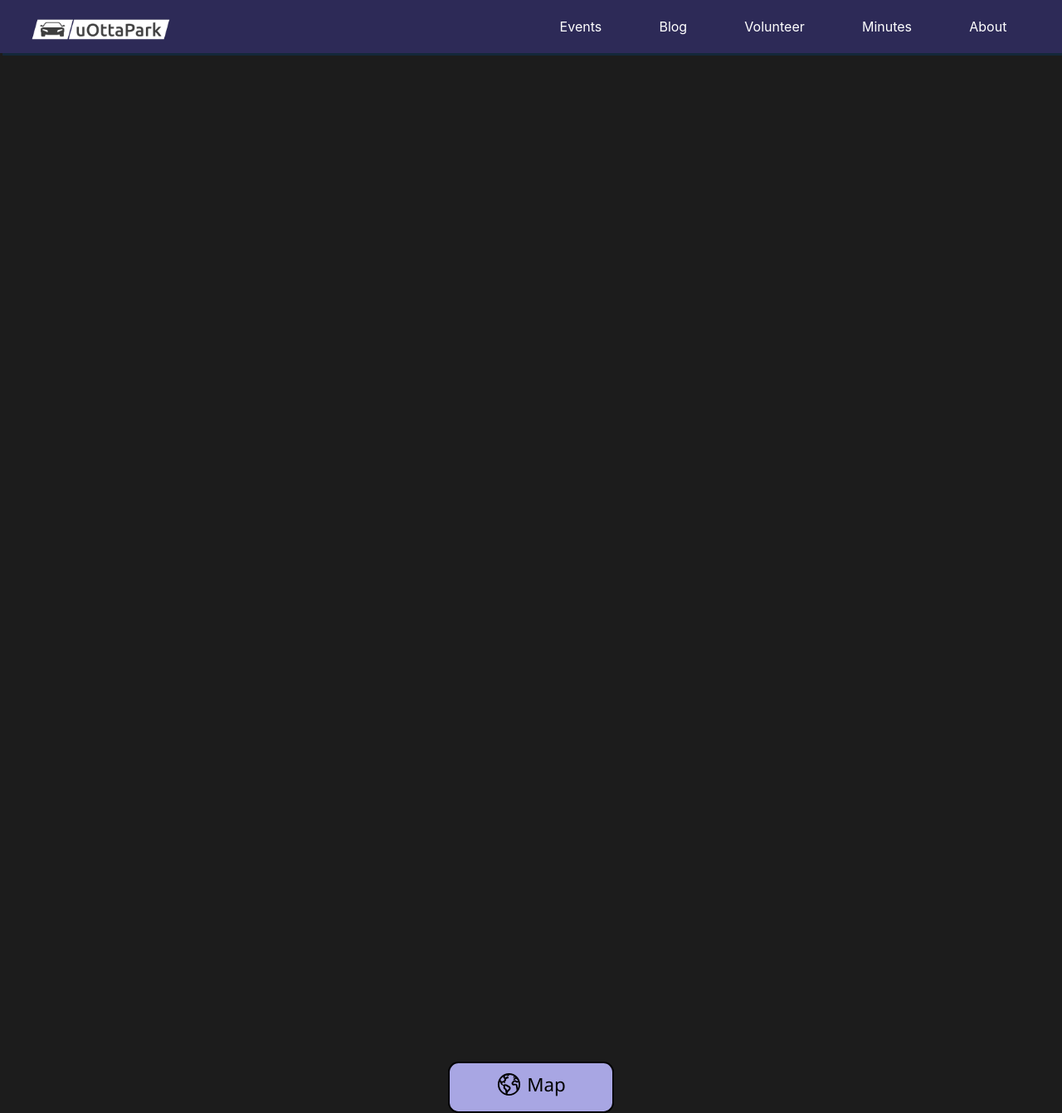
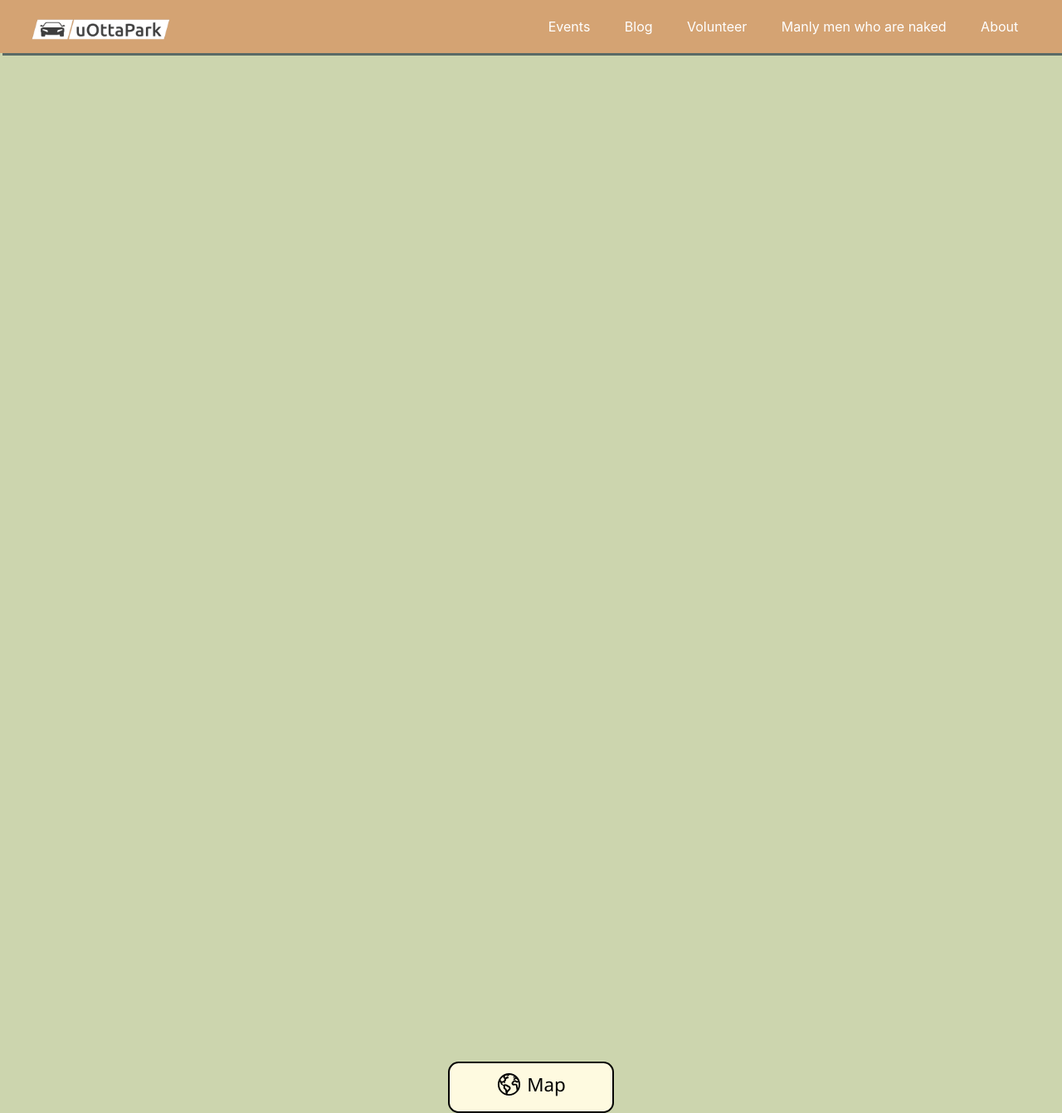
Before and after one commit to EmoruwaTolu/uottaparkmain, a React (Create React App) app: page /home in a window 1280 px wide. Shown: the whole page at 83% size. Built offline with nearby package versions, Linux system fonts and the light colour scheme.

Commit message:
styling change and theme added

```diff
--- a/src/Home/home.css
+++ b/src/Home/home.css
@@ -9,7 +9,7 @@
 
 .visit-map-button {
     border: 2px solid #000000;
-    background-color: rgb(168, 166, 227);
+    background-color: #fefae0;
     color: black;
     text-align: center;
     font-size: 1.4rem;
--- a/src/MapToggle/map-toggle.css
+++ b/src/MapToggle/map-toggle.css
@@ -31,7 +31,7 @@
 }
 .map-filters{
     height: 30vh;
-    background-color: #2d2a58fa;
+    background-color: #d4a373;
     width: 100%;
     z-index: 2;
     bottom: 0%;
@@ -40,27 +40,50 @@
     padding: 5vw;
     box-sizing: border-box;
 }
+
 .filter-container{
     width: 100%;
+    border-radius: 16px;
+    color: rgb(73, 88, 84);
+    font-weight: 600;
 }
+
 .location-filters{
+    margin-top: 1.2rem;
     display: flex;
 }
+
 .pill{
     padding: 1vw;
-    font-weight: 600;
     box-sizing: border-box;
-    color: #1c1c1c;
-    background-color: rgb(180, 179, 230);
+    background-color: #fefae0;
     border-radius: 3em;
     margin-right: 8px;
     box-shadow: 3px 3px black;
 }
+
+.price-filters {
+    margin-top: 1.2rem;
+
+}
+
 .price-controllers{
     width: 100%;
+    color: rgb(73, 88, 84);
     max-width: 100%;
     display: flex;
 }
+
 .price-controllers > input{
     width: 4vw;
 }
+
+.filter-header{
+color: #faedcd;
+    border-radius: 8px;
+    font-weight: 800;
+    text-decoration: underline;
+    padding-left: 8px;
+    width: 30%;
+
+}
--- a/src/Navbar/navbar-styling.css
+++ b/src/Navbar/navbar-styling.css
@@ -1,11 +1,11 @@
 .navbar{
     height: 8vh;
-    background-color: #2d2a58fa;
+    background-color: #d4a373;
     display: flex;
     justify-content: space-between;
     align-items: center;
     padding: 0 2em;
-    box-shadow: 3px 3px #14283a;
+    box-shadow: 3px 3px #14283a9d;
     z-index: 99;
     width: 100vw;
     box-sizing: border-box;
--- a/src/Navbar/navbar.js
+++ b/src/Navbar/navbar.js
@@ -14,7 +14,7 @@ function Navbar() {
         { name: 'Events', url: '/events' },
         { name: 'Blog', url: '/blog' },
         { name: 'Volunteer', url: '/volunteer' },
-        { name: 'Minutes', url: '/minutes' },
+        { name: 'Manly men who are naked'},
         { name: 'About', url: '/about' },
     ];
 
--- a/src/SplashScreen/screen.css
+++ b/src/SplashScreen/screen.css
@@ -1,6 +1,6 @@
 .text-body-intro {
     padding-top: 2.4rem;
-    color:#d1d1d1;
+    color: #023047;
     font-family: 'Segoe UI', Tahoma, Geneva, Verdana, sans-serif;
     text-align: center;
 }
@@ -16,7 +16,7 @@
 .pre-title-text,
 .mini-text {
     font-size: 1.4rem;
-    color: #b0b0b0;
+    color: #023047;
 }
 
 .splash {
@@ -35,9 +35,9 @@
 }
 
 .screen-button-button {
-    background-color: #d1d1d1;
+    background-color: #d4a373;
     border: 2px solid #000000;
-    color: rgb(38, 26, 26);
+    color: #023047;
     text-align: center;
     font-size: 1.6rem;
     border-radius: 0.8rem;
--- a/src/index.css
+++ b/src/index.css
@@ -8,7 +8,7 @@ body {
   -moz-osx-font-smoothing: grayscale;
   width: 100vw;
   height: 100vh;
-  background-color: #1c1c1c;
+  background-color: #ccd5ae;
   box-sizing: border-box;
 }
 #root{
```
Also changed, not shown: src/SplashScreen/aboveivewcar.png (added).
